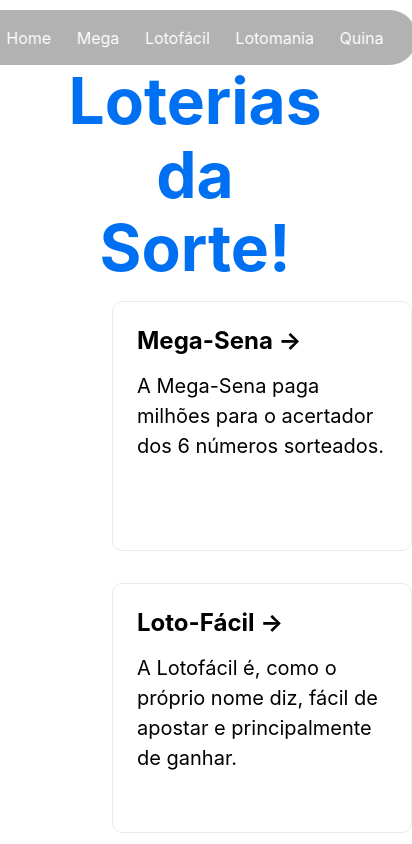
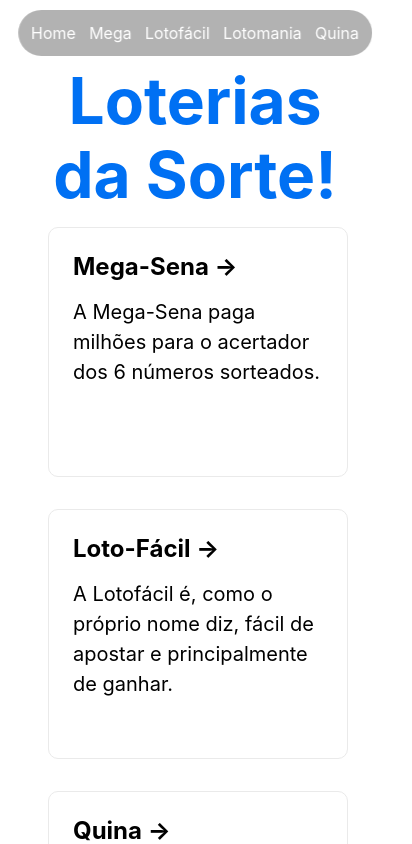
Before and after one commit to hugoluiz1984/loteria-app-Next, a Next.js app: page / in a window 390 px wide. Shown: the top 844 px of the page, 412 px wide, since content can reach past the window. Built offline with nearby package versions, Linux system fonts and the light colour scheme.

Commit message:
melhorias no nav para mobile

```diff
--- a/styles/Home.module.css
+++ b/styles/Home.module.css
@@ -262,9 +262,20 @@
   margin-top: 10px;
 }
 @media (max-width: 600px) {
+  .main {
+      padding: 0;
+        padding-top: 4rem ;
+  }
+  .nav {
+
+    padding: .4rem;
+    max-width: 100%;
+    gap: .5px;
+  }
   .grid {
     width: 100%;
     flex-direction: column;
+    padding: auto;
   }
   .show{
     max-width: 100%;
@@ -284,6 +295,11 @@
     grid-gap: 10px;
     gap: 10px;
   }
+  .caixa{
+
+    width:300px;
+
+  }
 
 }
 
```
